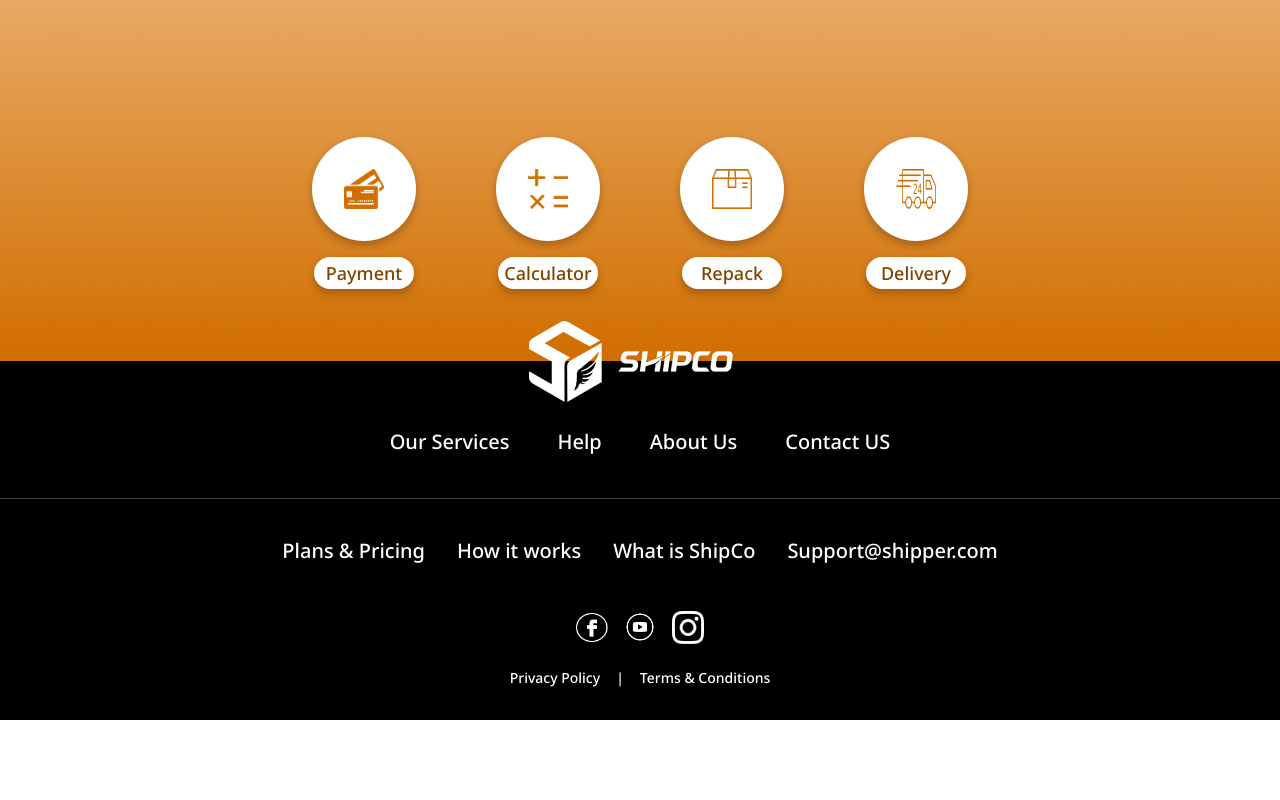
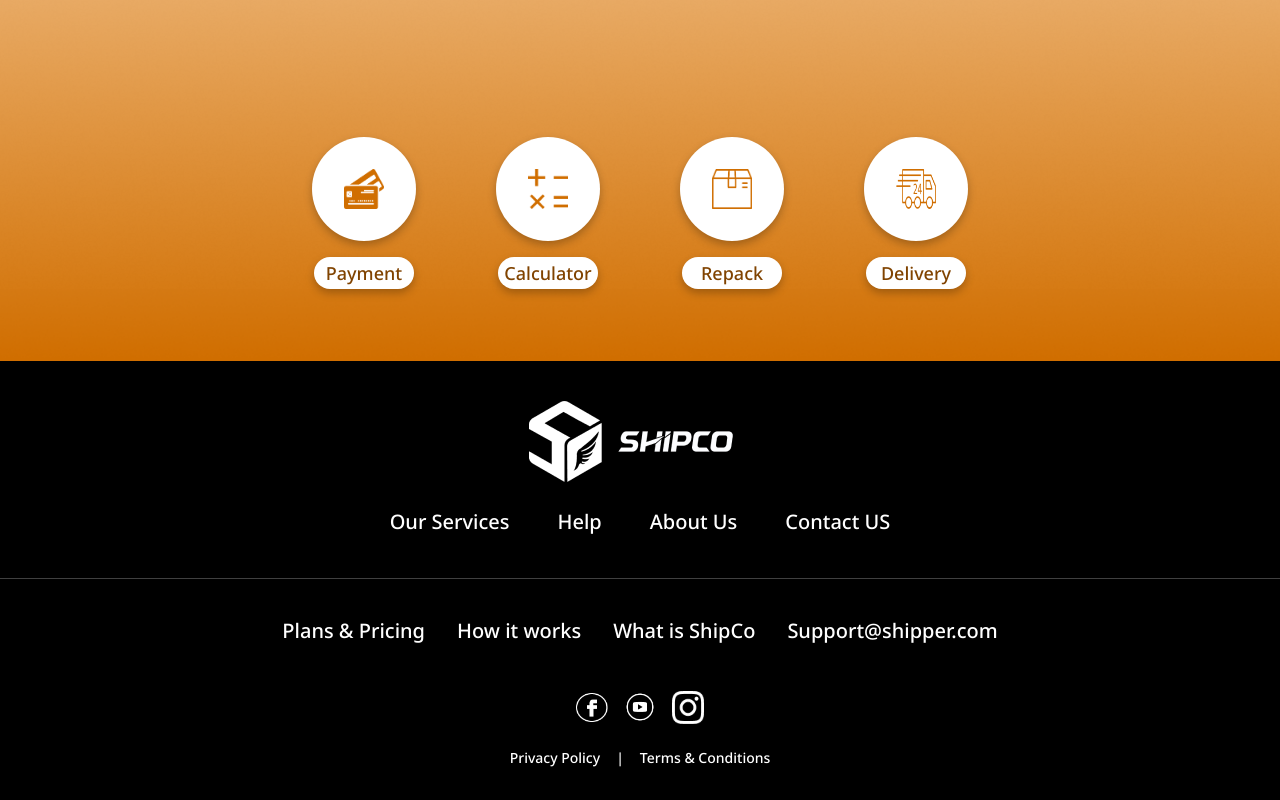
Before and after one commit to Tusho7/shipper-anri-sandro, a React (Vite) app: page / in a window 1280 px wide. Shown: the part 1911-2711 px from the top of the page. Before the commit the page ends 2631 px from the top, so only its background shows below. Built offline with nearby package versions, Linux system fonts and the light colour scheme.

Commit message:
fix: Fix Footer logo position

```diff
--- a/src/components/Footer/Footer.tsx
+++ b/src/components/Footer/Footer.tsx
@@ -65,6 +65,7 @@ function Footer() {
           <img
             src={FooterLogo}
             alt="Footer Logo"
+            className="mt-6 md:mt-20"
           />
         </div>
 
```
